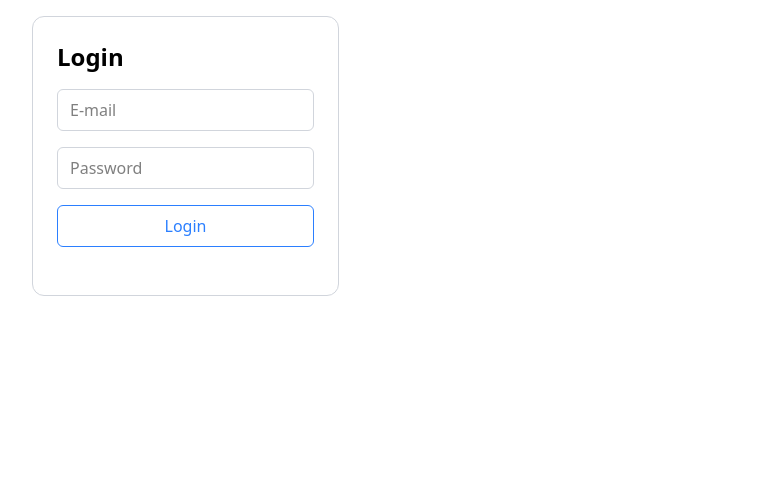
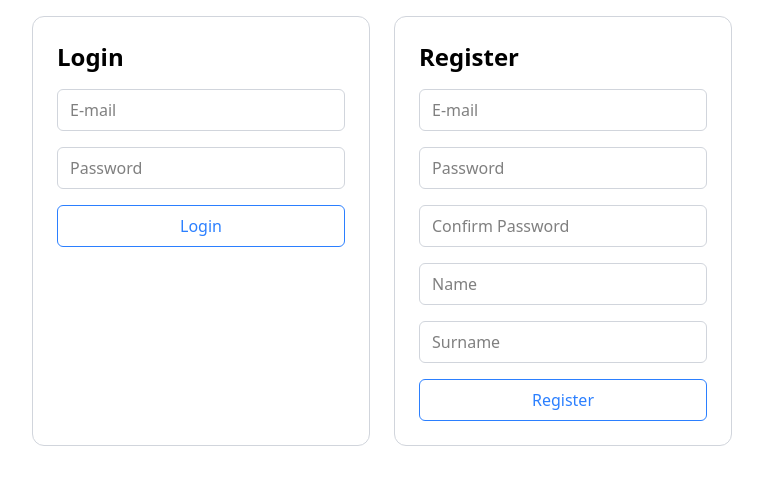
Before and after one commit to K-ost/auth-fullstack, a React (Vite) app in the folder client/: page / in a window 1280 px wide. Shown: the top 484 px of the page, without its empty margins (258-1021 px from the left). Built offline with nearby package versions, Linux system fonts and the light colour scheme.

Commit message:
client: register form and wrapper ui component

```diff
--- a/client/src/App.tsx
+++ b/client/src/App.tsx
@@ -1,15 +1,17 @@
 import { useState } from "react";
 import LoginForm from "./components/LoginForm";
-import MessageCtx from "./context/messageCtx";
+import MessageCtx from "./context/MessageCtx";
 import Notification from "./ui/Notification";
+import RegisterForm from "./components/RegisterForm";
 
 function App() {
   const [message, setMessage] = useState("");
 
   return (
     <MessageCtx.Provider value={{ message, setMessage }}>
-      <div className="mx-auto max-w-175 my-4 flex">
+      <div className="mx-auto max-w-175 my-4 grid grid-cols-2 gap-6">
         <LoginForm />
+        <RegisterForm />
       </div>
       {message.length > 0 && <Notification message={message} />}
     </MessageCtx.Provider>
--- a/client/src/components/LoginForm.tsx
+++ b/client/src/components/LoginForm.tsx
@@ -6,6 +6,7 @@ import useMutateData from "../hooks/useMutateData";
 import useMessage from "../hooks/useMessage";
 import { ApiUrl } from "../constants";
 import type { AuthResponse, ErrorResponse, User } from "../types";
+import Wrapper from "../ui/Wrapper";
 
 type FormData = {
   email: string;
@@ -43,12 +44,11 @@ const LoginForm: FC = () => {
   };
 
   return (
-    <div className="border border-gray-300 rounded-xl p-6">
+    <Wrapper title="Login">
       <form onSubmit={handleSubmit(onSubmit)}>
-        <h1 className="text-2xl font-bold mb-4">Login</h1>
-
         <div className="mb-4">
           <TextInput
+            type="email"
             aria-label="E-mail"
             placeholder="E-mail"
             {...register("email", { required: true, pattern: /^\S+@\S+$/i })}
@@ -66,13 +66,11 @@ const LoginForm: FC = () => {
           />
         </div>
 
-        <div className="mb-6">
-          <Button type="submit" aria-label="Login button">
-            {isPending ? "Loading..." : "Login"}
-          </Button>
-        </div>
+        <Button type="submit" aria-label="Login button">
+          {isPending ? "Loading..." : "Login"}
+        </Button>
       </form>
-    </div>
+    </Wrapper>
   );
 };
 
--- /dev/null
+++ b/client/src/components/RegisterForm.tsx
@@ -0,0 +1,104 @@
+import { type FC } from "react";
+import { useForm } from "react-hook-form";
+import Wrapper from "../ui/Wrapper";
+import TextInput from "../ui/TextInput";
+import Button from "../ui/Button";
+import type { AuthResponse, ErrorResponse, User } from "../types";
+import useMutateData from "../hooks/useMutateData";
+import { ApiUrl } from "../constants";
+import useMessage from "../hooks/useMessage";
+
+type FormData = Omit<User, "id">;
+
+const RegisterForm: FC = () => {
+  const { setMessage } = useMessage();
+
+  const {
+    formState: { errors },
+    handleSubmit,
+    register,
+    reset,
+    watch,
+  } = useForm<FormData>();
+
+  const { mutate, isPending } = useMutateData<AuthResponse, ErrorResponse, FormData>({
+    keys: ["register"],
+    method: "POST",
+    url: `${ApiUrl}/register`,
+  });
+
+  const onSubmit = (data: FormData) => {
+    mutate(data, {
+      onError(error) {
+        setMessage(error.message);
+      },
+      onSuccess(data) {
+        setMessage(data.msg);
+        reset();
+      },
+    });
+  };
+
+  return (
+    <Wrapper title="Register">
+      <form onSubmit={handleSubmit(onSubmit)}>
+        <div className="mb-4">
+          <TextInput
+            type="email"
+            aria-label="E-mail"
+            placeholder="E-mail"
+            {...register("email", { required: true, pattern: /^\S+@\S+$/i })}
+            style={{ borderColor: errors.email ? "red" : "" }}
+          />
+        </div>
+
+        <div className="mb-4">
+          <TextInput
+            type="password"
+            aria-label="Password"
+            placeholder="Password"
+            {...register("password", { required: true, minLength: 6 })}
+            style={{ borderColor: errors.password ? "red" : "" }}
+          />
+        </div>
+
+        <div className="mb-4">
+          <TextInput
+            type="password"
+            aria-label="Confirm Password"
+            placeholder="Confirm Password"
+            {...register("confirmPassword", {
+              required: true,
+              validate: (value) => value === watch("password"),
+            })}
+            style={{ borderColor: errors.confirmPassword ? "red" : "" }}
+          />
+        </div>
+
+        <div className="mb-4">
+          <TextInput
+            aria-label="Name"
+            placeholder="Name"
+            {...register("name", { required: true, minLength: 3 })}
+            style={{ borderColor: errors.name ? "red" : "" }}
+          />
+        </div>
+
+        <div className="mb-4">
+          <TextInput
+            aria-label="Surname"
+            placeholder="Surname"
+            {...register("surname", { required: true, minLength: 3 })}
+            style={{ borderColor: errors.surname ? "red" : "" }}
+          />
+        </div>
+
+        <Button type="submit" aria-label="Register button">
+          {isPending ? "Loading..." : "Register"}
+        </Button>
+      </form>
+    </Wrapper>
+  );
+};
+
+export default RegisterForm;
--- /dev/null
+++ b/client/src/ui/Wrapper.tsx
@@ -0,0 +1,17 @@
+import { type FC } from "react";
+
+type WrapperProps = {
+  children: React.ReactNode;
+  title?: string;
+};
+
+const Wrapper: FC<WrapperProps> = ({ children, title }) => {
+  return (
+    <div className="border border-gray-300 rounded-xl p-6">
+      {title && <h1 className="text-2xl font-bold mb-4">{title}</h1>}
+      {children}
+    </div>
+  );
+};
+
+export default Wrapper;
```
